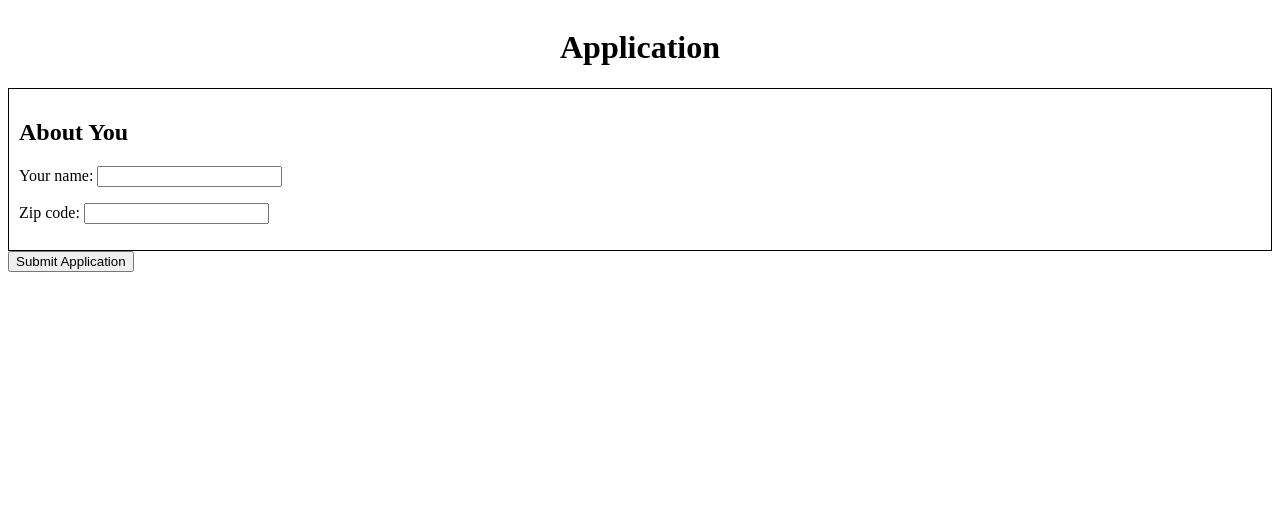
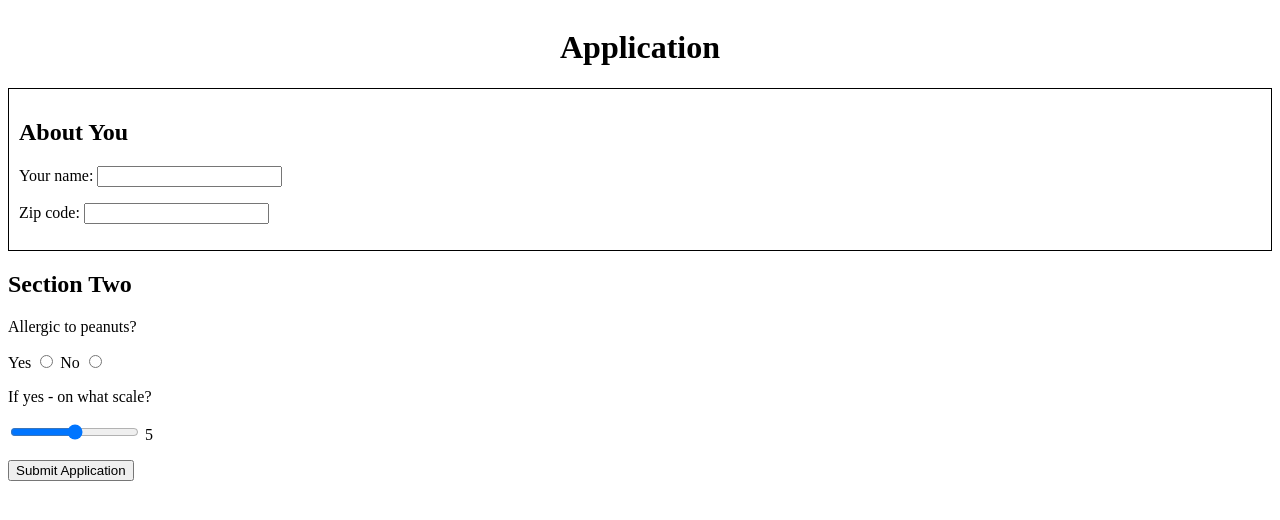
Before and after one commit to leslieeshea/code-cooking-w2d1, a plain HTML site: page apply.html in a window 1280 px wide. Drawn offline with Linux system fonts and the light colour scheme.

Commit message:
added allergic scale

```diff
--- a/apply.html
+++ b/apply.html
@@ -32,8 +32,38 @@
                         type="text"
                         name="zip-code"
                         id="zip-code"
+                        autocomplete="off"
                         minlength="5"
                     >
+                </p>
+            </section>
+            <section id="section-two">
+                <h2>Section Two</h2>
+                <p>Allergic to peanuts?</p>
+                <p>
+                    <label for="yes">Yes</label>
+                    <input
+                        type="radio"
+                        value="yes"
+                        id="yes"
+                    >
+                    <label for="no">No</label>
+                    <input
+                        type="radio"
+                        value="no"
+                        id="no"
+                    >
+                </p>
+                <p>If yes - on what scale?</p>
+                <p>
+                    <label for="peanuts"></label>
+                    <input
+                        type="range"
+                        id="peanuts"
+                        min="0"
+                        max="10"
+                    >
+                    <span id="allergic-number">5</span>
                 </p>
             </section>
             <button>Submit Application</button>
```
